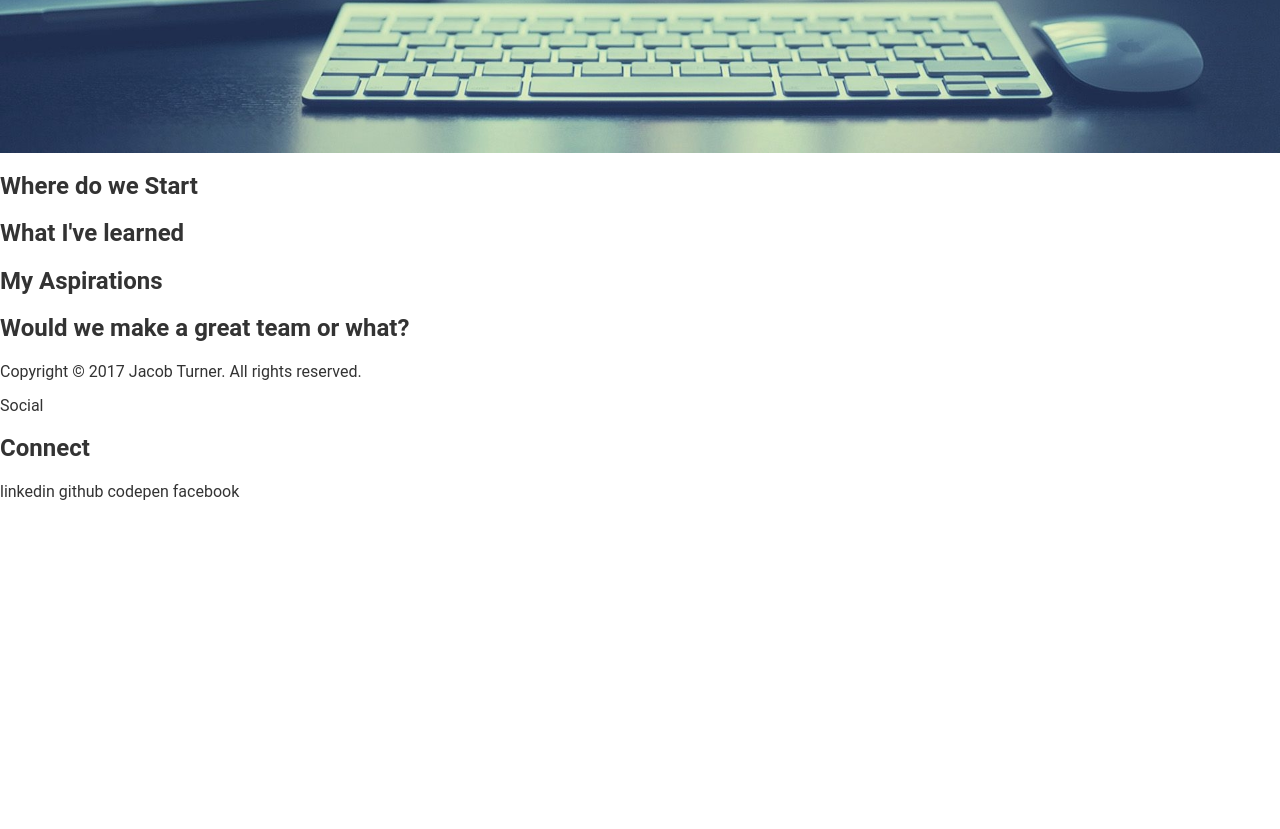
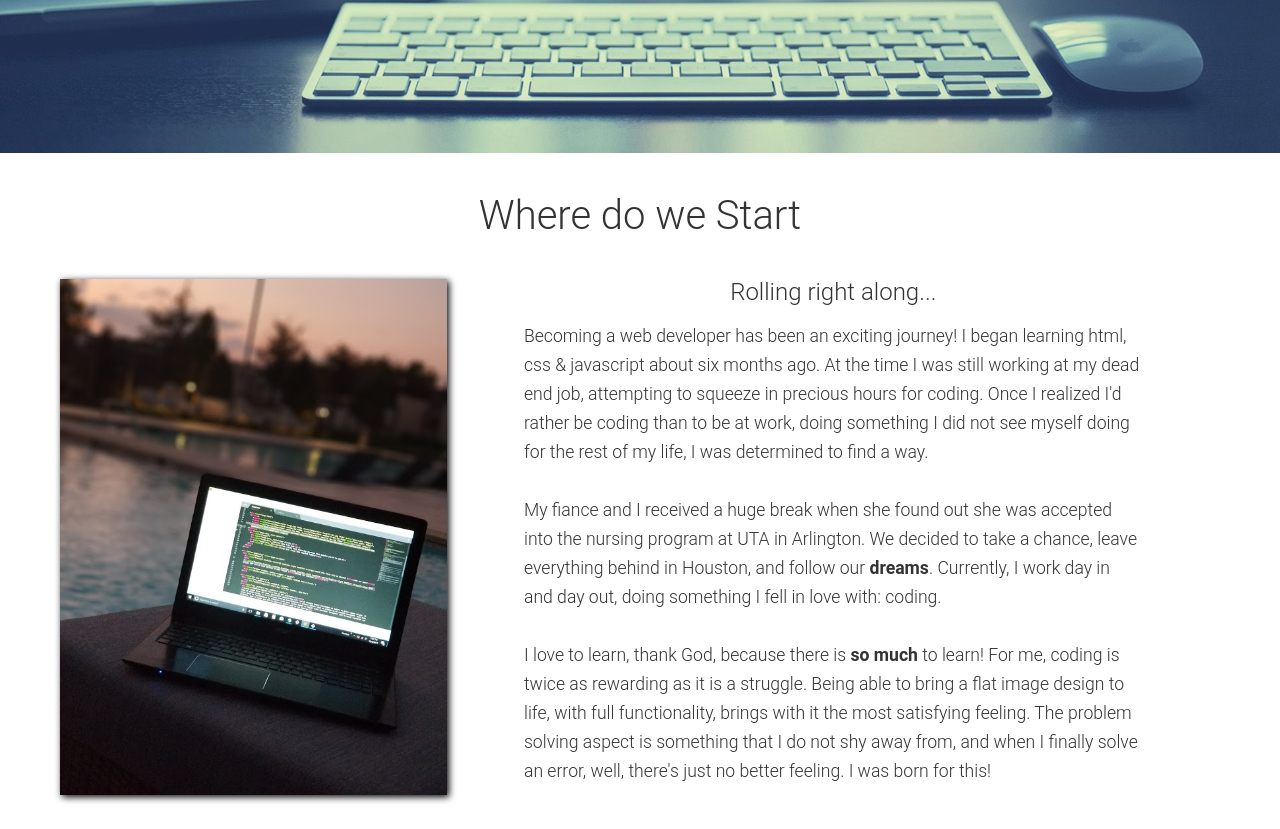
Before and after one commit to jfantasy87/my-site, a website: page app/index.html in a window 1280 px wide. Shown: the part 811-1640 px from the top of the page. Before the commit the page ends 1312 px from the top, so only its background shows below. Drawn offline with Linux system fonts and the light colour scheme.

Commit message:
Completed experience section.

```diff
--- a/app/assets/styles/base/_mixins.css
+++ b/app/assets/styles/base/_mixins.css
@@ -15,3 +15,11 @@
     @mixin-content;
   }
 }
+
+@define-mixin clearfix {
+  &::after {
+    content: "";
+    clear: both;
+    display: table;
+  }
+}
--- a/app/assets/styles/base/_variables.css
+++ b/app/assets/styles/base/_variables.css
@@ -1,3 +1,4 @@
 $sunshine: #FED47B;
 $orange: #E7853A;
 $brickRed: #9B2D31;
+$blue: #5A7588;
--- a/app/assets/styles/modules/_aboutMe.css
+++ b/app/assets/styles/modules/_aboutMe.css
@@ -1,8 +1,10 @@
 .aboutMe {
 	position: relative;
+	margin-bottom: 0;
 
 	&__bgImage {
 		display:block;
+		margin-bottom: 0;
 	}
 
 	&__text-content {
@@ -45,7 +47,7 @@
 
 		@mixin atMedium {
 			font-size: 1.5rem;
-			width: 25%;
+			width: 30%;
 		}
 	}
 }
--- /dev/null
+++ b/app/assets/styles/modules/_experience.css
@@ -0,0 +1,53 @@
+.experience {
+	position:relative;
+	padding-bottom:4rem;
+	margin:0;
+
+	&__title {
+		font-size:2.5rem;
+		text-align:center;
+		font-weight:300;
+		margin:2.5rem auto 2.5rem auto;
+		background-color:$orange;
+		padding:2% 0;
+
+		@mixin atMedium {
+			background-color:white;
+			padding:0;
+		}
+	}
+
+	&__jacob-image {
+		width:100%;
+		height:auto;
+		box-shadow:2px 2px 7px black;
+		margin:0 auto 0 0;
+	}
+
+	&__text-content {
+		p {
+			font-size:1rem;
+			text-align:center justify;
+			font-weight:300;
+			line-height:1.5;
+			width:90%;
+			margin:2rem auto 0 auto;
+		}
+
+		@mixin atMedium{
+			p {
+				font-size:1.1rem;
+				font-weight: 300;
+				line-height: 1.65;
+				margin: 0 auto 1.8rem auto;
+				width:80%;
+				text-align:center justify;
+
+			}
+		}
+
+		strong {
+			font-weight: 600;
+		}
+	}
+}
--- /dev/null
+++ b/app/assets/styles/modules/_headline.css
@@ -0,0 +1,17 @@
+.headline {
+	text-align:center;
+	max-width:100%;
+	padding:2% 0 2% 0;
+	font-weight:300;
+	font-size:1.5rem;
+
+	@mixin atMedium {
+		max-width:80%;
+		font-size:1.5rem;
+		margin-top:0;
+		margin-bottom: 0;
+		margin-left:auto;
+		margin-right:auto;
+		padding-top:0;
+	}
+}
--- /dev/null
+++ b/app/assets/styles/modules/_row.css
@@ -0,0 +1,19 @@
+.row {
+	@mixin clearfix;
+
+	@mixin atMedium {
+
+		&__medium-4 {
+			float:left;
+			width:33.33%;
+
+		}
+
+		&__medium-8 {
+			float:left;
+			width:66.66%;
+		}
+	}
+
+
+}
--- a/app/assets/styles/styles.css
+++ b/app/assets/styles/styles.css
@@ -3,3 +3,7 @@
 @import "base/_mixins";
 @import "modules/_aboutMe";
 @import "base/_global";
+@import "modules/_experience";
+@import "modules/_wrapper";
+@import "modules/_row";
+@import "modules/_headline";
--- a/app/index.html
+++ b/app/index.html
@@ -35,8 +35,26 @@
 				</div>
 
 			</div>
-			<div>
-				<h2>Where do we Start</h2>
+
+			<div class="experience">
+				<div class="wrapper">
+					<h2 class="experience__title">Where do we Start</h2>
+					<div class="row">
+						<div class="row__medium-4">
+							<img src="./assets/images/laptopBackground.jpg" alt="Jacob" class="experience__jacob-image">
+						</div>
+						<div class="row__medium-8">
+							<div class="experience__text-content">
+								<h3 class="headline">Rolling right along...</h3>
+								<p>Becoming a web developer has been an exciting journey! I began learning html, css & javascript about six months ago. At the time I was still working at my dead end job, attempting to squeeze in precious hours for coding. Once I realized I'd rather be coding than to be at work, doing something I did not see myself doing for the rest of my life, I was determined to find a way.</p>
+
+								<p>My fiance and I received a huge break when she found out she was accepted into the nursing program at UTA in Arlington. We decided to take a chance, leave everything behind in Houston, and follow our <strong>dreams</strong>. Currently, I work day in and day out, doing something I fell in love with: coding.</p>
+
+								<p>I love to learn, thank God, because there is <strong>so much</strong> to learn! For me, coding is twice as rewarding as it is a struggle. Being able to bring a flat image design to life, with full functionality, brings with it the most satisfying feeling. The problem solving aspect is something that I do not shy away from, and when I finally solve an error, well, there's just no better feeling. I was born for this!</p>
+							</div>
+						</div>
+					</div>
+				</div>
 			</div>
 
 			<div>
--- a/app/temp/styles/styles.css
+++ b/app/temp/styles/styles.css
@@ -452,10 +452,12 @@ template {
 
 .aboutMe {
 	position: relative;
+	margin-bottom: 0;
 }
 
 .aboutMe__bgImage {
 		display:block;
+		margin-bottom: 0;
 	}
 
 .aboutMe__text-content {
@@ -511,7 +513,7 @@ template {
 
 .aboutMe__subtitle {
 			font-size: 1.5rem;
-			width: 25%
+			width: 30%
 	}
   }
 
@@ -529,3 +531,109 @@ img {
   -webkit-box-sizing: border-box;
           box-sizing: border-box;
 }
+
+.experience {
+	position:relative;
+	padding-bottom:4rem;
+	margin:0;
+}
+
+.experience__title {
+		font-size:2.5rem;
+		text-align:center;
+		font-weight:300;
+		margin:2.5rem auto 2.5rem auto;
+		background-color:#E7853A;
+		padding:2% 0;
+	}
+
+@media (min-width: 800px) {
+
+.experience__title {
+			background-color:white;
+			padding:0
+	}
+  }
+
+.experience__jacob-image {
+		width:100%;
+		height:auto;
+		-webkit-box-shadow:2px 2px 7px black;
+		        box-shadow:2px 2px 7px black;
+		margin:0 auto 0 0;
+	}
+
+.experience__text-content p {
+			font-size:1rem;
+			text-align:center justify;
+			font-weight:300;
+			line-height:1.5;
+			width:90%;
+			margin:2rem auto 0 auto;
+		}
+
+@media (min-width: 800px) {
+			.experience__text-content p {
+				font-size:1.1rem;
+				font-weight: 300;
+				line-height: 1.65;
+				margin: 0 auto 1.8rem auto;
+				width:80%;
+				text-align:center justify;
+
+			}
+  }
+
+.experience__text-content strong {
+			font-weight: 600;
+		}
+
+.wrapper {
+	max-width: 1200px;
+	overflow:hidden;
+	padding-left:20px;
+	padding-right:20px;
+	margin-left:auto;
+	margin-right:auto;
+}
+
+.row::after {
+    content: "";
+    clear: both;
+    display: table;
+  }
+
+@media (min-width: 800px) {
+
+		.row__medium-4 {
+			float:left;
+			width:33.33%;
+
+		}
+
+		.row__medium-8 {
+			float:left;
+			width:66.66%;
+		}
+  }
+
+.headline {
+	text-align:center;
+	max-width:100%;
+	padding:2% 0 2% 0;
+	font-weight:300;
+	font-size:1.5rem;
+}
+
+@media (min-width: 800px) {
+
+.headline {
+		max-width:80%;
+		font-size:1.5rem;
+		margin-top:0;
+		margin-bottom: 0;
+		margin-left:auto;
+		margin-right:auto;
+		padding-top:0
+}
+  }
--- a/gulp/tasks/watch.js
+++ b/gulp/tasks/watch.js
@@ -16,10 +16,6 @@ gulp.task('watch', function() {
 		browserSync.reload();
 	});
 
-	watch('./app/index.html', function(){
-		gulp.start('html');
-	});
-
 	watch('./app/assets/styles/**/*.css', function(){
 		gulp.start('cssInject');
 	});
```
